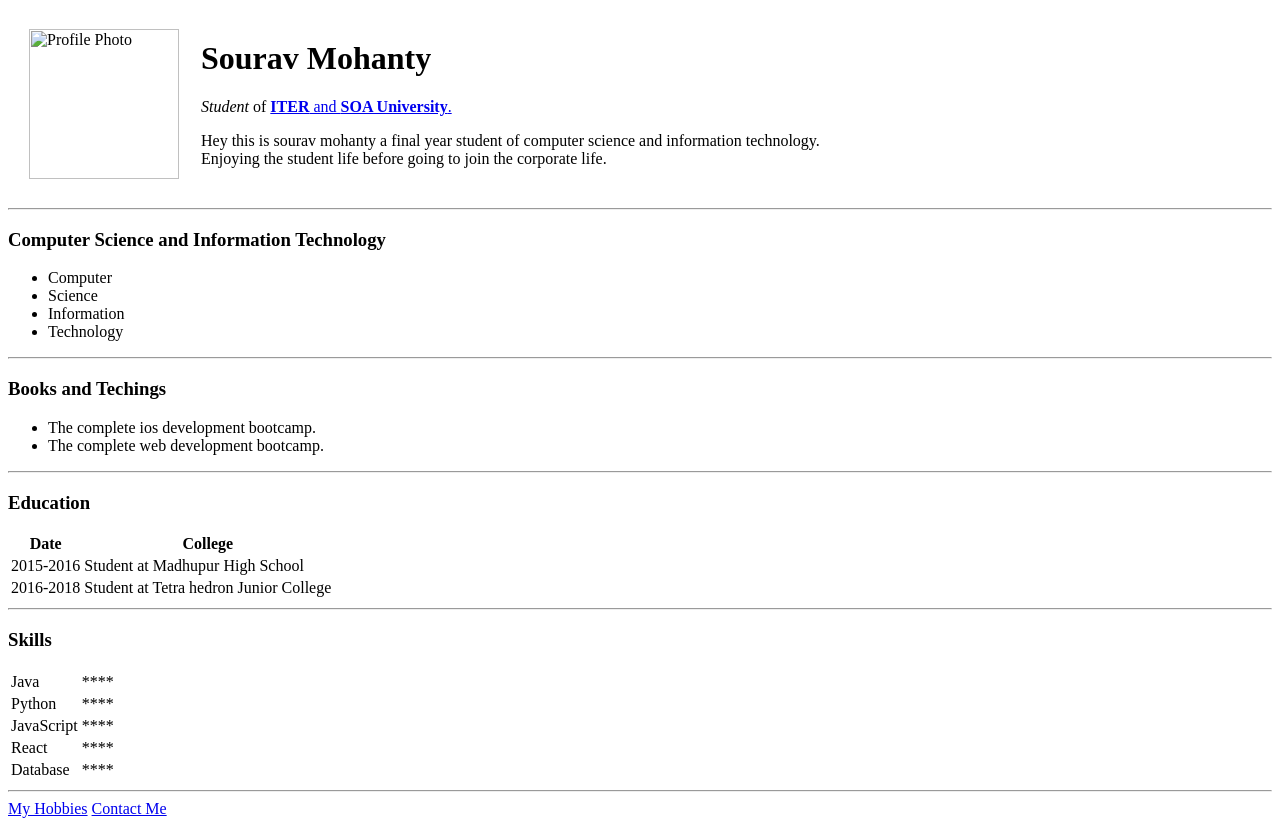
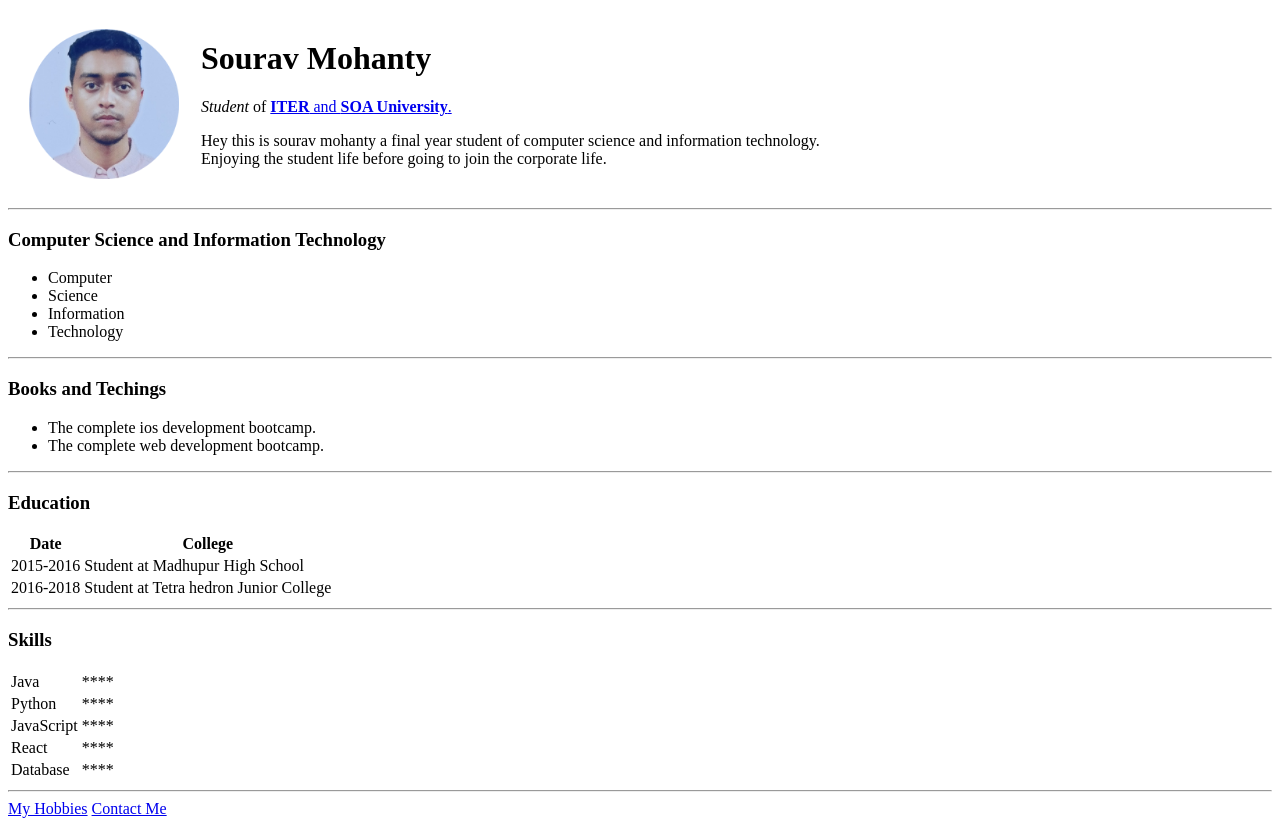
Before and after one commit to ROWDYgroot/cv, a plain HTML site: page index.html in a window 1280 px wide. Drawn offline with Linux system fonts and the light colour scheme.

Commit message:
Update index.html

```diff
--- a/index.html
+++ b/index.html
@@ -10,7 +10,7 @@
       <tr>
         <td>
           <img
-            src="image/Profile.jpg"
+            src="image/profile.png"
             alt="Profile Photo"
             height="150px"
             width="150px"
```
